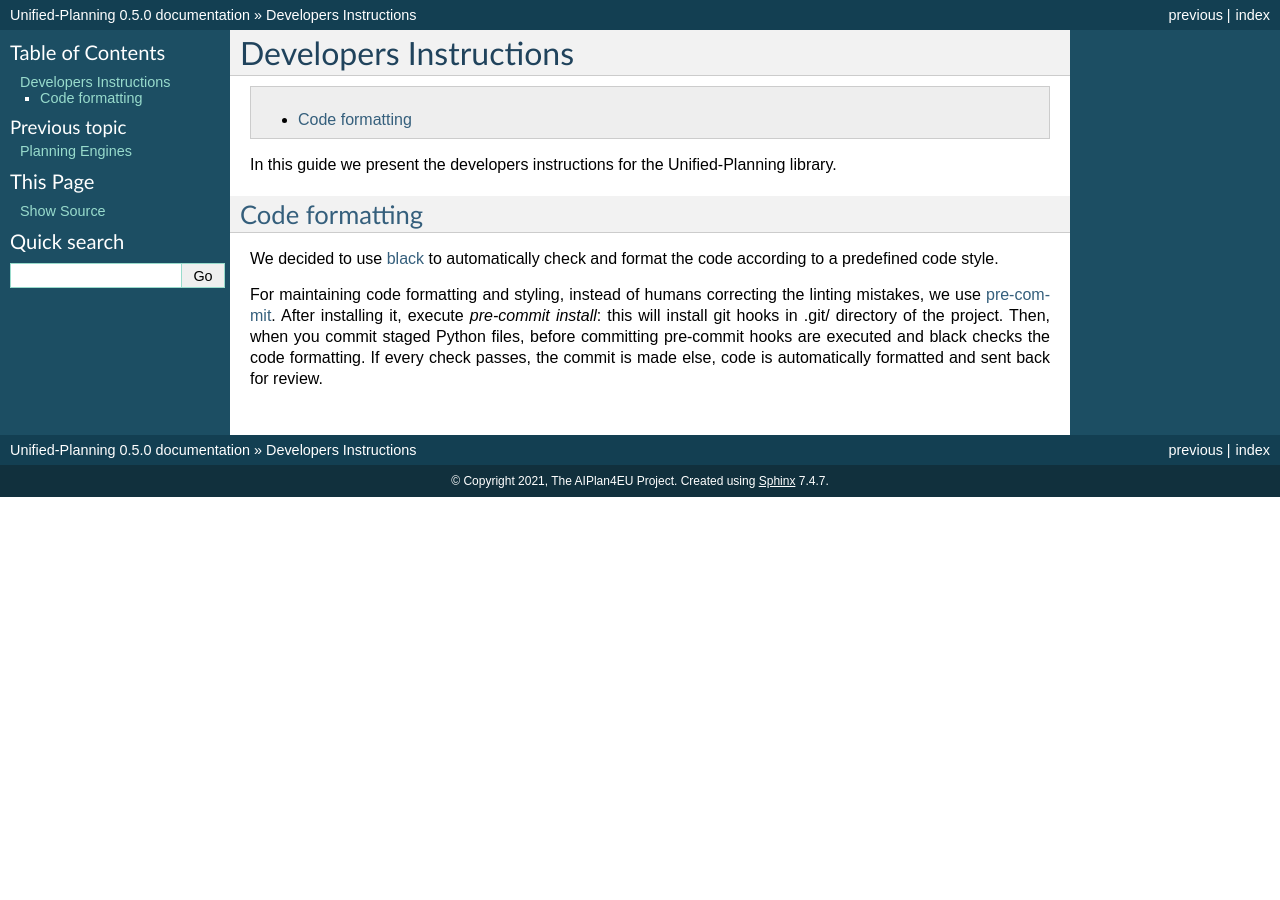
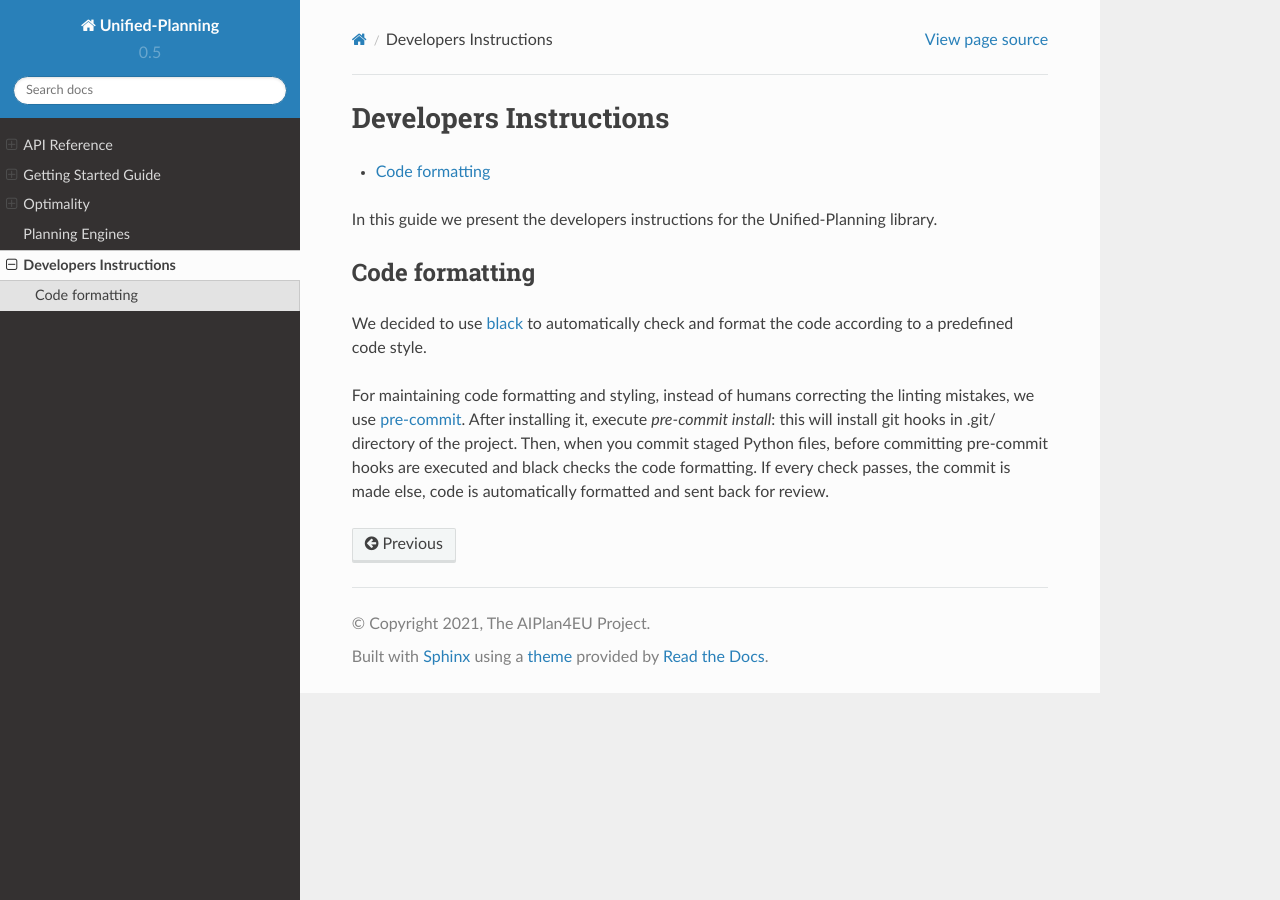
Before and after one commit to aiplan4eu/unified-planning, a Sphinx documentation site: the page built from docs/dev_instructions.rst, in a window 1280 px wide. Built offline with Sphinx 7.4.7 and the Read the Docs theme 2.0.0, drawn with Linux system fonts in a browser that asks for light colours; some of the changed lines change nothing that is shown.

Commit message:
update sphinx configurations

```diff
--- a/docs/conf.py
+++ b/docs/conf.py
@@ -29,6 +29,14 @@ sys.path.insert(0, os.path.dirname(os.path.dirname(os.path.abspath(__file__))))
 # extensions coming with Sphinx (named 'sphinx.ext.*') or your custom
 # ones.
 extensions = [
+    "myst_parser",
+    "sphinx_rtd_theme",
+    "nbsphinx",
+    "nbsphinx_link",
+    "sphinx.ext.napoleon",
+    "sphinx.ext.intersphinx",
+    "sphinx.ext.autosummary",
+    "sphinx.ext.doctest",
     "sphinx.ext.autodoc",
     "sphinx.ext.coverage",
     "sphinx.ext.mathjax",
@@ -39,7 +47,11 @@ extensions = [
 templates_path = ["_templates"]
 
 # The suffix of source filenames.
-source_suffix = ".rst"
+source_suffix = {
+    ".rst": "restructuredtext",
+    ".md": "markdown",
+}
+
 
 # The encoding of source files.
 # source_encoding = 'utf-8-sig'
@@ -80,7 +92,7 @@ except ImportError:
 
 # List of patterns, relative to source directory, that match files and
 # directories to ignore when looking for source files.
-exclude_patterns = ["_build"]
+exclude_patterns = ['_build', 'Thumbs.db', '.DS_Store']
 
 # The reST default role (used for this markup: `text`) to use for all
 # documents.
@@ -111,15 +123,29 @@ pygments_style = "sphinx"
 
 # The theme to use for HTML and HTML Help pages.  See the documentation for
 # a list of builtin themes.
-html_theme = "default"
+html_theme = 'sphinx_rtd_theme'
 
 # Theme options are theme-specific and customize the look and feel of a theme
 # further.  For a list of options available for each theme, see the
 # documentation.
-# html_theme_options = {}
+html_theme_options = {
+    'logo_only': False,
+    'display_version': True,
+    'prev_next_buttons_location': 'bottom',
+    'style_external_links': False,
+    'vcs_pageview_mode': '',
+    'style_nav_header_background': '#2980B9',
+    # 'github_url': '',
+    # Toc options
+    'collapse_navigation': False,
+    'sticky_navigation': True,
+    'navigation_depth': 4,
+    'includehidden': True,
+    'titles_only': False
+}
 
 # Add any paths that contain custom themes here, relative to this directory.
-# html_theme_path = []
+html_theme_path = ["_themes", ]
 
 # The name for this set of Sphinx documents.  If None, it defaults to
 # "<project> v<release> documentation".
@@ -140,7 +166,7 @@ html_theme = "default"
 # Add any paths that contain custom static files (such as style sheets) here,
 # relative to this directory. They are copied after the builtin static files,
 # so a file named "default.css" will overwrite the builtin "default.css".
-# html_static_path = ['_static']
+html_static_path = ['_static']
 
 # Add any extra paths that contain custom files (such as robots.txt or
 # .htaccess) here, relative to this directory. These files are copied
@@ -191,6 +217,14 @@ html_theme = "default"
 # Output file base name for HTML help builder.
 htmlhelp_basename = "unified_planning_doc"
 
+
+# -- Options for MystParser --------------------------------------------------
+
+# REFERENCE: https://myst-parser.readthedocs.io/en/latest/syntax/optional.html?highlight=anchor#auto-generated-header-anchors
+myst_heading_anchors = 3
+myst_enable_extensions = [
+    "linkify",
+]
 
 # -- Options for LaTeX output ---------------------------------------------
 
```
Also changed, not shown: docs/requirements.txt (added, +7 -0 lines), 1 other file.
